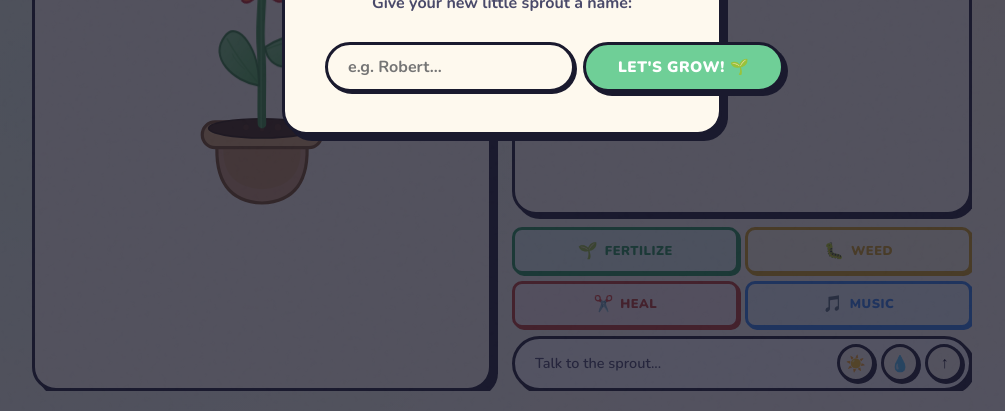
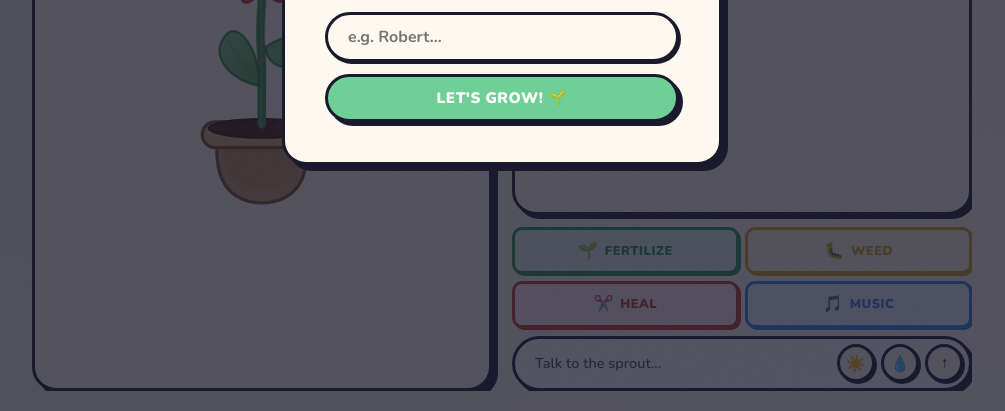
Before and after one commit to QuentinMerle/solstice-sprout, a website built with Vite: page index.html in a window 1280 px wide. Shown: the part 389-800 px from the top of the page, without its empty margins (138-1143 px from the left). Built offline with nearby package versions, Linux system fonts and the light colour scheme; no server answers; what @mlc-ai/web-llm would draw is missing.

Commit message:
Fix: stack modal input and button vertically to prevent horizontal overflow

```diff
--- a/src/style.css
+++ b/src/style.css
@@ -333,7 +333,7 @@ body {
   color: var(--ink); margin-bottom: 0.5rem;
 }
 .modal-content p { font-family: var(--font-display); font-weight: 700; color: var(--ink-muted); }
-.modal-input-group { display: flex; gap: 0.5rem; margin-top: 1.75rem; align-items: stretch; }
+.modal-input-group { display: flex; flex-direction: column; gap: 0.75rem; margin-top: 1.75rem; align-items: stretch; }
 .modal-input-group input {
   flex: 1; padding: 0.7rem 1.25rem; border-radius: 999px; border: var(--border);
   background: var(--cream); box-shadow: var(--shadow-sm); color: var(--ink);
```
